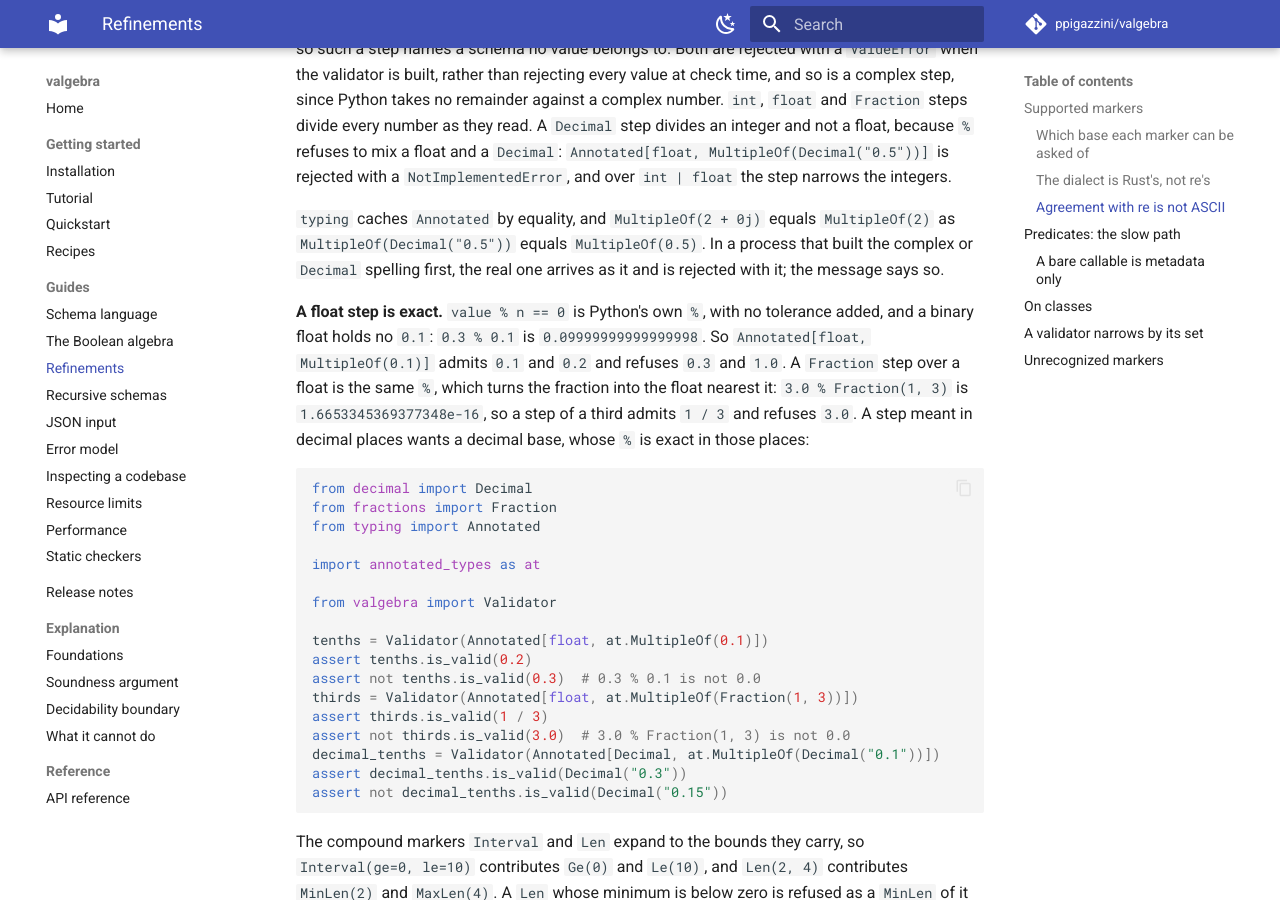
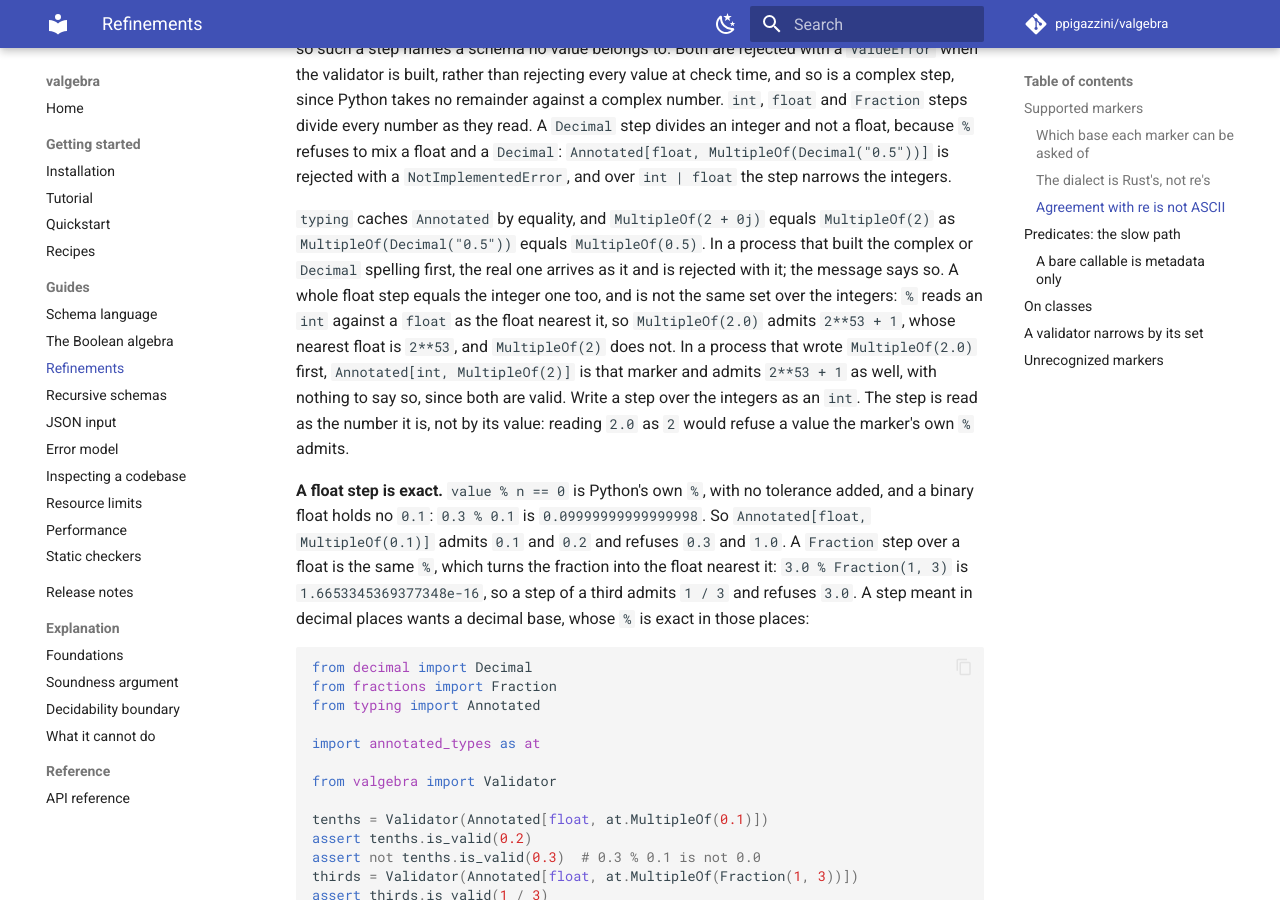
Before and after one commit to ppigazzini/valgebra, an MkDocs documentation site: the page built from docs/05-refinements.md, in a window 1280 px wide and 900 px high, scrolled down 9661 px. Built offline with MkDocs 1.6.1 and Material for MkDocs 9.7.7, drawn with Linux system fonts in a browser that asks for light colours; comment, search, counter and statistics services are not loaded.

Commit message:
docs: a whole float step is not the integer step it equals
typing caches Annotated by equality, and MultipleOf(2.0) equals MultipleOf(2)
while naming another set over the integers: % reads an int against a float as
the float nearest it, so 2**53 + 1 is a multiple of 2.0 and not of 2. In a
process that wrote the float step first, the integer one is that marker and
admits 2**53 + 1 too. The refinements page says so beside the complex and
Decimal collisions, with why a step is read as the number it is rather than by
its value, and a test holds both sets and the collision in a fresh cache.

```diff
--- a/docs/05-refinements.md
+++ b/docs/05-refinements.md
@@ -484,7 +484,15 @@ narrows the integers.
 `typing` caches `Annotated` by equality, and `MultipleOf(2 + 0j)` equals
 `MultipleOf(2)` as `MultipleOf(Decimal("0.5"))` equals `MultipleOf(0.5)`. In a
 process that built the complex or `Decimal` spelling first, the real one arrives
-as it and is rejected with it; the message says so.
+as it and is rejected with it; the message says so. A whole float step equals
+the integer one too, and is not the same set over the integers: `%` reads an
+`int` against a `float` as the float nearest it, so `MultipleOf(2.0)` admits
+`2**53 + 1`, whose nearest float is `2**53`, and `MultipleOf(2)` does not. In a
+process that wrote `MultipleOf(2.0)` first, `Annotated[int, MultipleOf(2)]` is
+that marker and admits `2**53 + 1` as well, with nothing to say so, since both
+are valid. Write a step over the integers as an `int`. The step is read as the
+number it is, not by its value: reading `2.0` as `2` would refuse a value the
+marker's own `%` admits.
 
 **A float step is exact.** `value % n == 0` is Python's own `%`, with no
 tolerance added, and a binary float holds no `0.1`: `0.3 % 0.1` is
```
Also changed, not shown: 1 other file.
